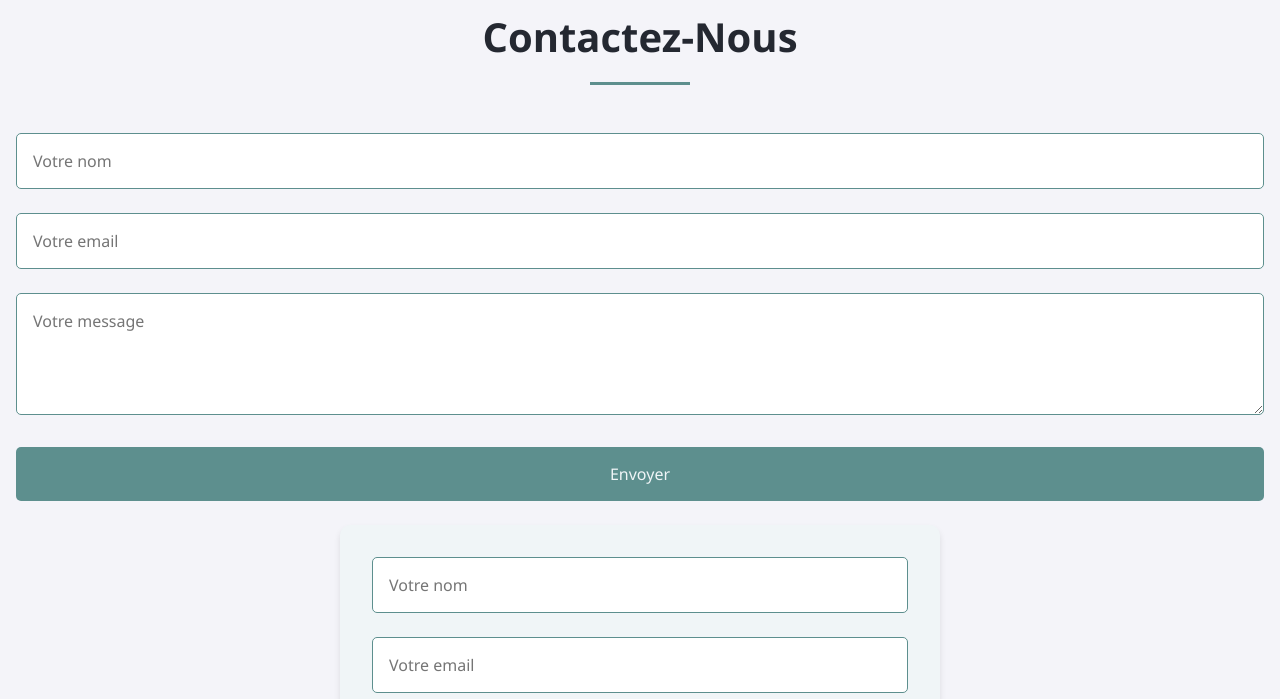
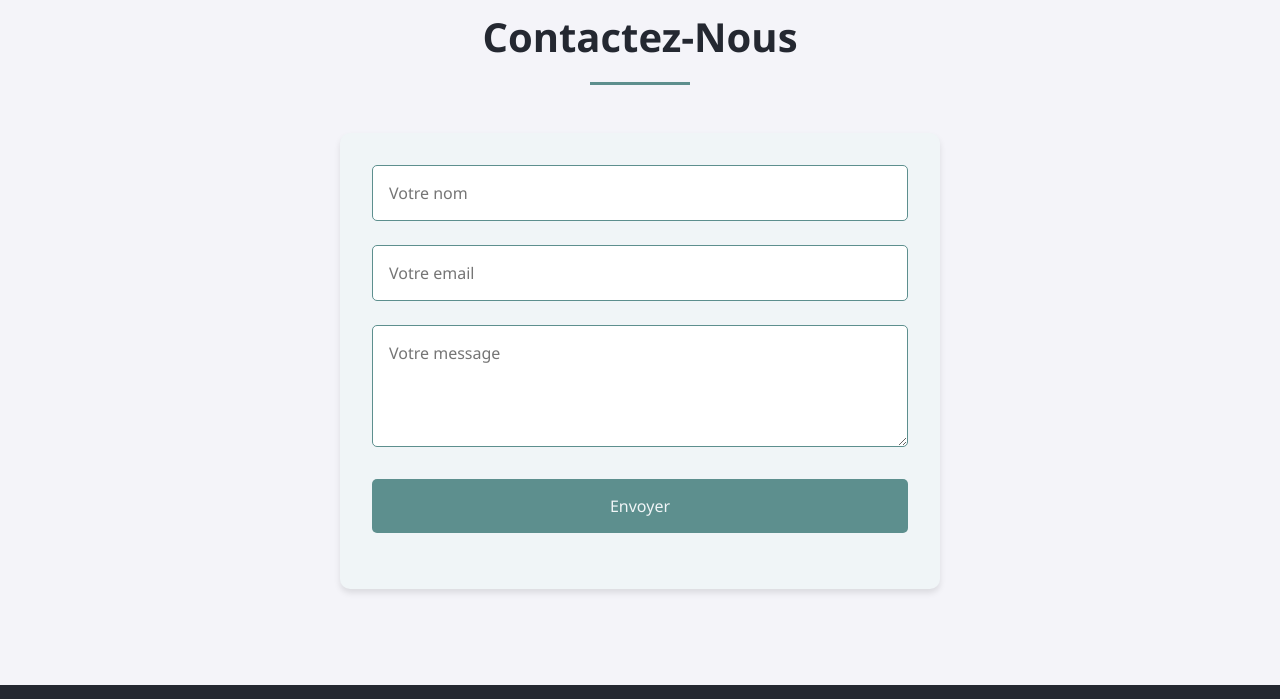
Before and after one commit to mohamedxbou/mohamedxbou.github.io, a plain HTML site: page index.html in a window 1280 px wide. Shown: the part 3320-4019 px from the top of the page. Drawn offline with nearby package versions, Linux system fonts and the light colour scheme.

Commit message:
Update index.html

```diff
--- a/index.html
+++ b/index.html
@@ -893,28 +893,6 @@
 <!-- Contact Section -->
 <section id="contact" class="section">
     <h2 class="section-title">Contactez-Nous</h2>
-
-        <form action="https://formsubmit.co/omninova.solutions@gmail.com" method="POST">
-    <div class="form-group">
-        <input type="text" name="name" placeholder="Votre nom" required>
-    </div>
-    <div class="form-group">
-        <input type="email" name="email" placeholder="Votre email" required>
-    </div>
-    <div class="form-group">
-        <textarea name="message" rows="4" placeholder="Votre message" required></textarea>
-    </div>
-    <!-- Champs de configuration FormSubmit -->
-    <input type="hidden" name="_subject" value="Nouveau message de OmniNova">
-    <input type="hidden" name="_template" value="table">
-    <input type="hidden" name="_captcha" value="false">
-    <input type="hidden" name="_next" value="http://omninovasolutions.com/">
-    <div class="form-group">
-        <button type="submit">Envoyer</button>
-    </div>
-</form>
-
-
     <div class="contact-form">
         <form action="https://formsubmit.co/omninova.solutions@gmail.com" method="POST">
     <div class="form-group">
```
